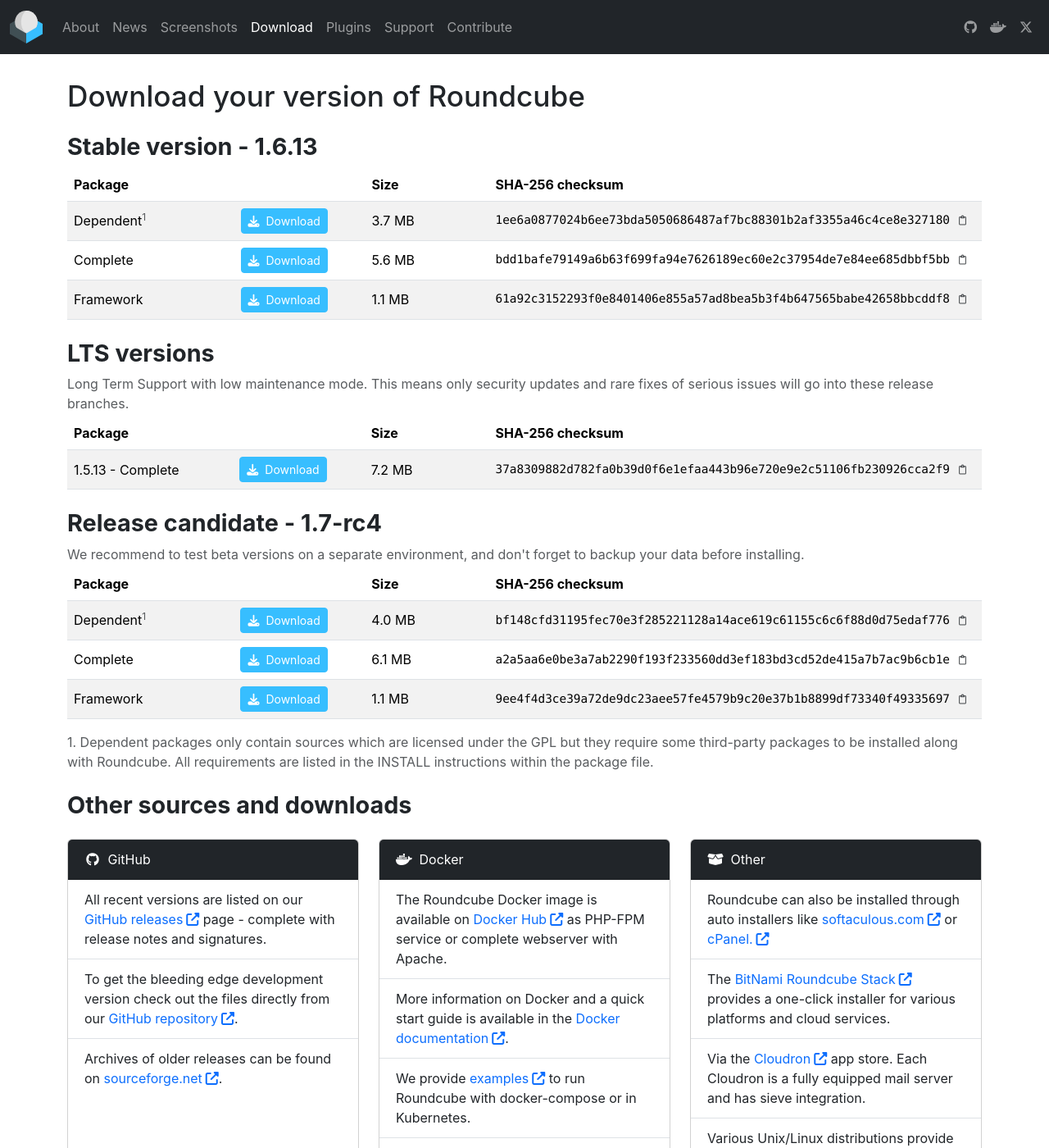
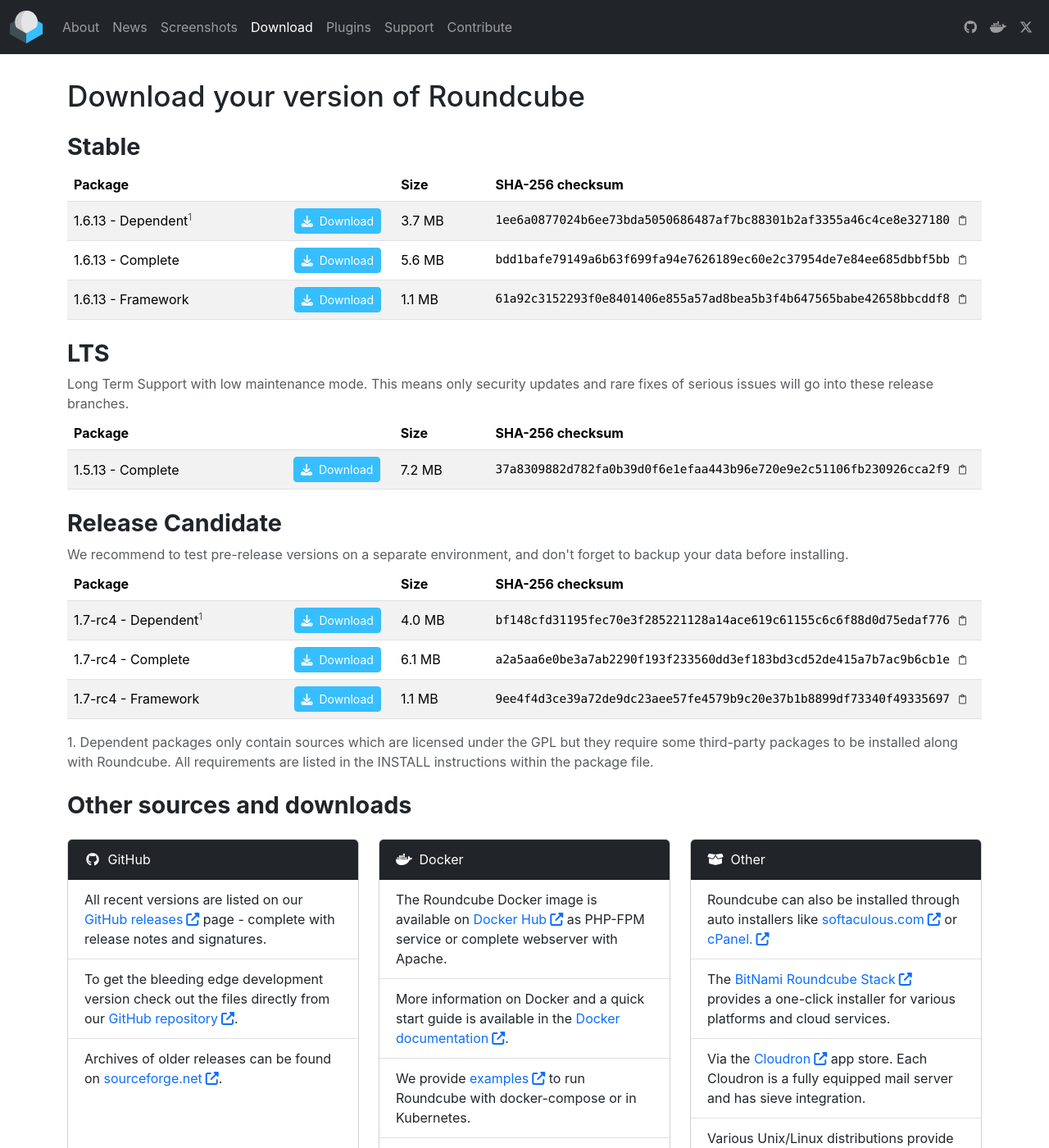
Before and after one commit to roundcube/roundcube.github.com, a Jekyll site: the page built from download/index.html, in a window 1280 px wide and 1400 px high. Shown: the whole window at 82% size. Built offline with Jekyll 4.4.1, drawn with Linux system fonts in a browser that asks for light colours; nearby versions of some CDN libraries.

Commit message:
rename and rework releases.json for easier management

```diff
--- a/_config.yml
+++ b/_config.yml
@@ -18,7 +18,7 @@
         url: 'https://cdn.jsdelivr.net/npm/less@4.2.0/dist/less.min.js',
         sri: 'sha384-SlYTcCEsC10TwMfcpGjqd+bWfA2QdB0CInBtPX6erDT3NnEkhX2X3gJ83UyHtXs3'
     },
-    css: '/styles/styles.min.css?v=2024021800',
+    css: '/styles/styles.min.css?v=2026021500',
     bootstrap: {
         css: {
             url: 'https://cdn.jsdelivr.net/npm/bootstrap@5.3.3/dist/css/bootstrap.min.css',
--- a/_data/releases.json
+++ b/_data/downloads.json
@@ -1,64 +1,76 @@
 {
     "stable": {
-        "name": "Stable version",
-        "version": "1.6.13",
-        "sources": [
+        "title": "Stable",
+        "packages": [
             {
                 "package": "Dependent",
                 "url": "https://github.com/roundcube/roundcubemail/releases/download/1.6.13/roundcubemail-1.6.13.tar.gz",
+                "version": "1.6.13",
                 "size": "3.7 MB",
                 "checksum": "1ee6a0877024b6ee73bda5050686487af7bc88301b2af3355a46c4ce8e327180"
             },
             {
                 "package": "Complete",
                 "url": "https://github.com/roundcube/roundcubemail/releases/download/1.6.13/roundcubemail-1.6.13-complete.tar.gz",
+                "version": "1.6.13",
                 "size": "5.6 MB",
                 "checksum": "bdd1bafe79149a6b63f699fa94e7626189ec60e2c37954de7e84ee685dbbf5bb"
             },
             {
                 "package": "Framework",
                 "url": "https://github.com/roundcube/roundcubemail/releases/download/1.6.13/roundcube-framework-1.6.13.tar.gz",
+                "version": "1.6.13",
                 "size": "1.1 MB",
                 "checksum": "61a92c3152293f0e8401406e855a57ad8bea5b3f4b647565babe42658bbcddf8"
             }
         ]
     },
     "old-stable": {
-        "name": "Old stable",
-        "version": "1.5.3",
-        "sources": [
+        "title": "Old Stable",
+        "packages": [
         ]
     },
     "lts": {
-        "name": "LTS versions",
-        "sources": [
+        "title": "LTS",
+        "description": "Long Term Support with low maintenance mode. This means only security updates and rare fixes of serious issues will go into these release branches.",
+        "packages": [
             {
-                "package": "1.5.13 - Complete",
+                "package": "Complete",
                 "url": "https://github.com/roundcube/roundcubemail/releases/download/1.5.13/roundcubemail-1.5.13-complete.tar.gz",
+                "version": "1.5.13",
                 "size": "7.2 MB",
                 "checksum": "37a8309882d782fa0b39d0f6e1efaa443b96e720e9e2c51106fb230926cca2f9"
             }
         ]
     },
     "beta": {
-        "name": "Release candidate",
-        "version": "1.7-rc4",
-        "sources": [
+        "title": "Beta",
+        "description": "We recommend to test pre-release versions on a separate environment, and don't forget to backup your data before installing.",
+        "packages": [
+        ]
+    },
+    "rc": {
+        "title": "Release Candidate",
+        "description": "We recommend to test pre-release versions on a separate environment, and don't forget to backup your data before installing.",
+        "packages": [
             {
                 "package": "Dependent",
                 "url": "https://github.com/roundcube/roundcubemail/releases/download/1.7-rc4/roundcubemail-1.7-rc4.tar.gz",
+                "version": "1.7-rc4",
                 "size": "4.0 MB",
                 "checksum": "bf148cfd31195fec70e3f285221128a14ace619c61155c6c6f88d0d75edaf776"
             },
             {
                 "package": "Complete",
                 "url": "https://github.com/roundcube/roundcubemail/releases/download/1.7-rc4/roundcubemail-1.7-rc4-complete.tar.gz",
+                "version": "1.7-rc4",
                 "size": "6.1 MB",
                 "checksum": "a2a5aa6e0be3a7ab2290f193f233560dd3ef183bd3cd52de415a7b7ac9b6cb1e"
             },
             {
                 "package": "Framework",
                 "url": "https://github.com/roundcube/roundcubemail/releases/download/1.7-rc4/roundcube-framework-1.7-rc4.tar.gz",
+                "version": "1.7-rc4",
                 "size": "1.1 MB",
                 "checksum": "9ee4f4d3ce39a72de9dc23aee57fe4579b9c20e37b1b8899df73340f49335697"
             }
--- a/download/index.html
+++ b/download/index.html
@@ -6,21 +6,16 @@
 ---
 <h1>Download your version of Roundcube</h1>
 
-{% for version in site.data.releases %}
-    {% assign id = version | first %}
-    {% assign params = version | last %}
-
-    {% if params.sources.size == 0 %}
+{% for downlad in site.data.downloads %}
+    {% assign id = downlad | first %}
+    {% assign params = downlad | last %}
+    {% if params.packages.size == 0 %}
         {% continue %}
     {% endif %}
+    <h2 id="{{ id }}">{{ params.title }} <a class="anchor" href="#{{ id }}" aria-label="Link to this section: {{ params.title }}"></a></h2>
 
-    <h2 id="{{ id }}">{{ params.name }}{% if params.version %} - {{ params.version }}{% endif %} <a class="anchor" href="#{{ id }}" aria-label="Link to this section: {{ id }}"></a></h2>
-
-    {% if id == "lts" %}
-        <p class="text-body-secondary mb-1">Long Term Support with low maintenance mode. This means only security updates and rare fixes of serious issues
-            will go into these release branches.</p>
-    {% elsif id == "beta" %}
-        <p class="text-body-secondary mb-1">We recommend to test beta versions on a separate environment, and don't forget to backup your data before installing.</p>
+    {% if params.description %}
+        <p class="text-body-secondary mb-1">{{ params.description }}</p>
     {% endif %}
 
     <table class="table table-striped download-table">
@@ -33,14 +28,14 @@
         </tr>
     </thead>
     <tbody>
-        {% for source in params.sources %}
+        {% for package in params.packages %}
             <tr>
-                <th class="package fw-normal" scope="row">{{ source.package }}{% if source.package == "Dependent" %}<sup><a href="#fn1" class="text-body-secondary">1</a></sup>{% endif %}</th>
-                <td class="link text-center text-lg-start"><a href="{{ source.url }}" title="Download now!" class="btn rc-icon btn-rc-download btn-sm"><span>Download</span></a></td>
-                <td class="size text-nowrap">{{ source.size }}</td>
+                <th class="package fw-normal" scope="row">{{ package.version }} - {{ package.package }}{% if package.package == "Dependent" %}<sup><a href="#fn1" class="text-body-secondary">1</a></sup>{% endif %}</th>
+                <td class="link text-center text-lg-start"><a href="{{ package.url }}" title="Download now!" class="btn rc-icon btn-rc-download btn-sm"><span>Download</span></a></td>
+                <td class="size text-nowrap">{{ package.size }}</td>
                 <td class="checksum font-monospace text-nowrap text-center text-lg-start pe-3">
                     <span class="d-none d-lg-inline copy-popover-target">
-                        <span class="copy-target d-block d-lg-inline text-nowrap overflow-auto py-3 py-lg-0">{{ source.checksum }}</span><span class="py-3 py-lg-0"><a class="copy-link" href="#" aria-label="Copy text"></a></span>
+                        <span class="copy-target d-block d-lg-inline text-nowrap overflow-auto py-3 py-lg-0">{{ package.checksum }}</span><span class="py-3 py-lg-0"><a class="copy-link" href="#" aria-label="Copy text"></a></span>
                     </span>
                     <a class="d-inline d-lg-none copy-popover-link checksum" href="#" aria-label="SHA-256 checksum" onclick="return false;" data-bs-title="SHA-256 checksum" data-bs-placement="left"></a>
                 </td>
--- a/index.html
+++ b/index.html
@@ -16,7 +16,7 @@
             </div>
             <div class="download text-center d-flex flex-column justify-content-center justify-content-lg-start align-items-center pt-xl-4">
                 <a href="/download" class="btn rc-icon btn-rc-download btn-lg" title="Download now!">Download</a>
-                <span class="version text-body-secondary">Version {{ site.data.releases.stable.version }}</span>
+                <span class="version text-body-secondary">Version {{ site.data.downloads.stable.packages[0].version }}</span>
             </div>
         </div>
     </div>
--- a/styles/styles.less
+++ b/styles/styles.less
@@ -451,12 +451,12 @@
 
 table.download-table {
   th.package {
-    width: 20%;
+    width: 30%;
   }
 
   td.link,
   td.size {
-    width: 15%;
+    width: 12%;
   }
 
   td.checksum {
```
Also changed, not shown: styles/styles.min.css, 1 other file.
